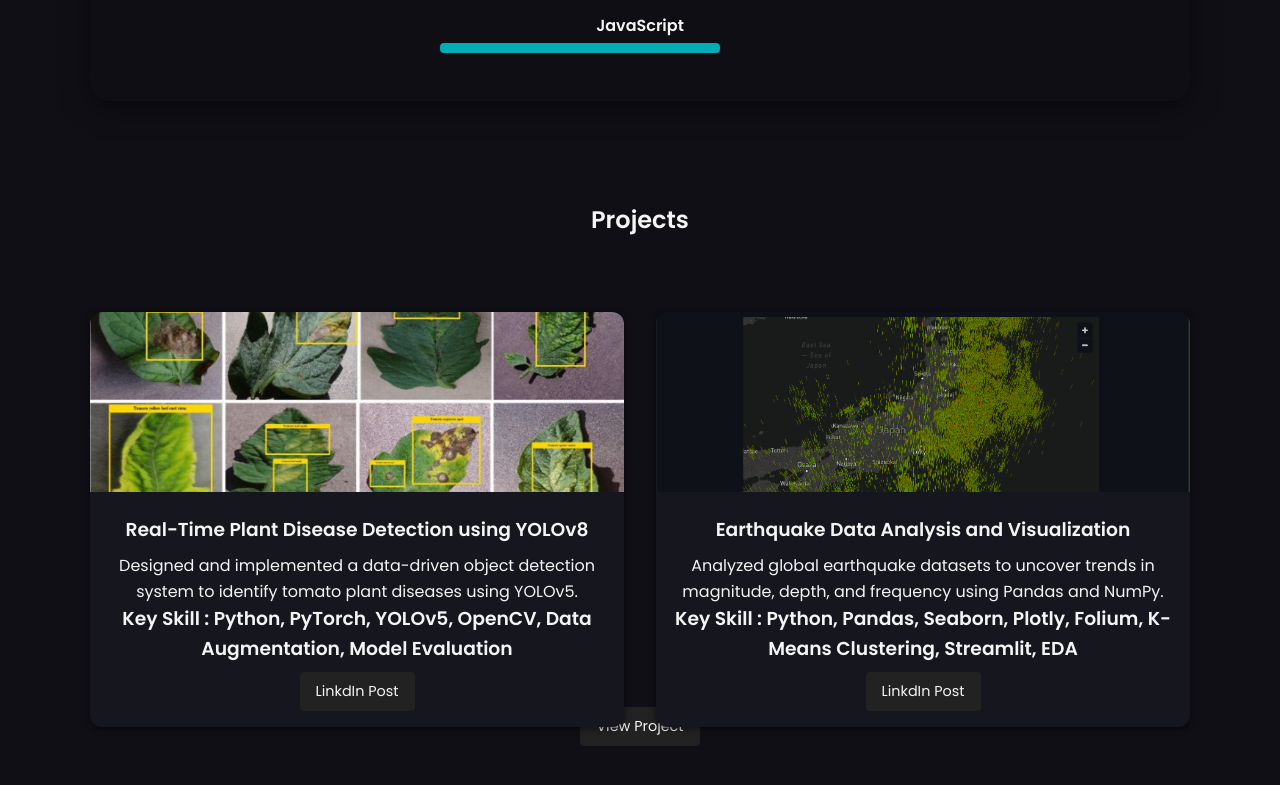
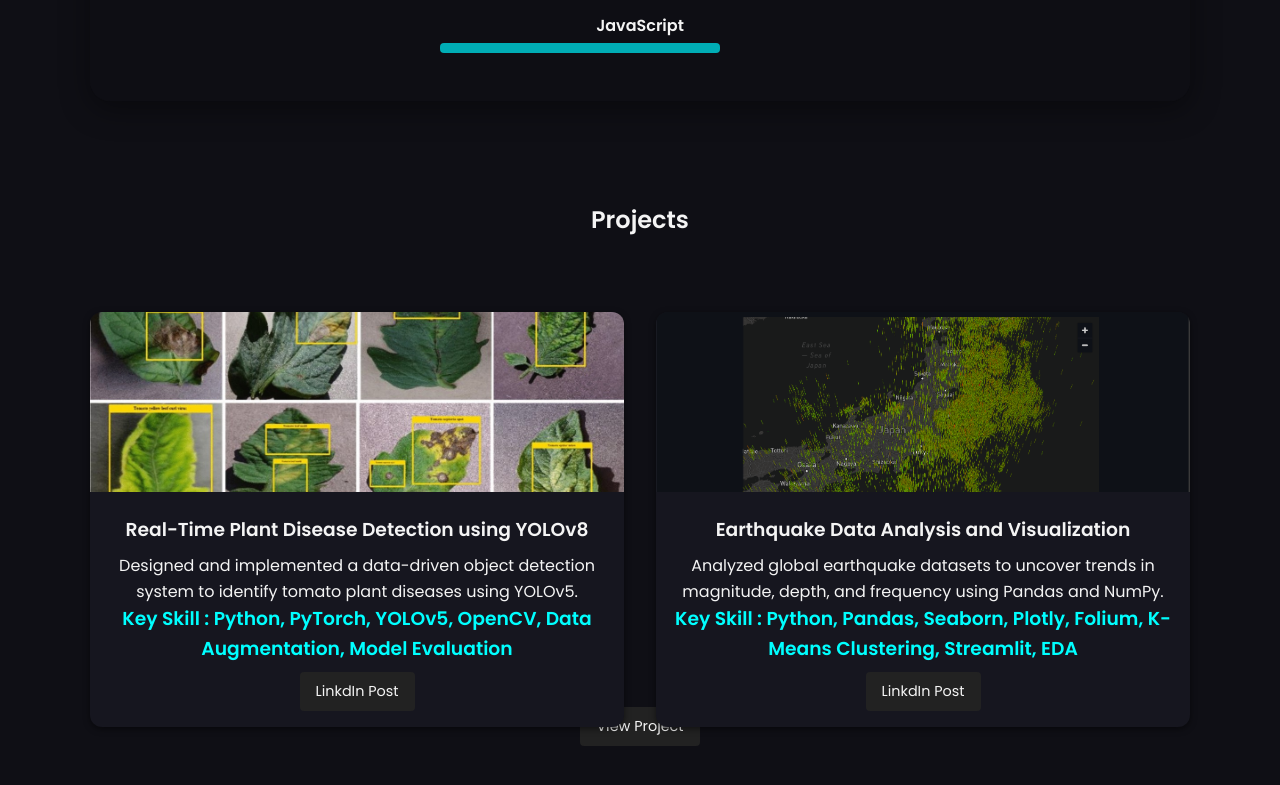
Before and after one commit to Joshua-Samraj/static_portfolio, a plain HTML site: page public/index.html in a window 1280 px wide. Shown: the part 1925-2710 px from the top of the page. Drawn offline with nearby package versions, Linux system fonts and the light colour scheme.

Commit message:
Update index.html

```diff
--- a/public/index.html
+++ b/public/index.html
@@ -15,7 +15,7 @@
   <!--‑‑‑‑ Nav ‑‑‑‑-->
   <header id="navbar">
     <div class="container nav-container">
-      <h1 class="logo"><a href="#home">Joshua <strong style="color: aliceblue;">Samraj</strong><strong style="font-size: 20px;">Portfolio</strong> </a></h1>
+      <h1 class="logo"><a href="#home">Joshua |<strong style="color: aliceblue;">|Samraj |</strong>| <strong style="font-size: 20px;">Portfolio</strong> </a></h1>
 
       <nav>
         <ul class="nav-links">
@@ -91,7 +91,7 @@ intelligent solutions.
             <p>Designed and implemented a data-driven object detection system to identify tomato plant diseases using YOLOv5.</p>
 
 
-            <h3><strong>Key Skill : </strong> Python, PyTorch, YOLOv5, OpenCV, Data Augmentation, Model Evaluation</h3>
+            <h3 style="color: aqua;"><strong>Key Skill : </strong> Python, PyTorch, YOLOv5, OpenCV, Data Augmentation, Model Evaluation</h3>
 
             <a href="https://www.linkedin.com/posts/joshua-samraj-j-64a316263_computervision-deeplearning-yolov8-activity-7326973101907288064-B4v-/?utm_source=share&utm_medium=member_desktop&rcm=ACoAAECnERoBIu1L7kjbLO1q9Zf0eao_7I2kXWc" target="_blank" class="btn-sm">LinkdIn Post</a>
           </div>
@@ -104,7 +104,7 @@ intelligent solutions.
             <p>Analyzed global earthquake datasets to uncover trends in magnitude, depth, and frequency using Pandas and NumPy.</p>
 
 
-            <h3><strong>Key Skill : </strong> Python, Pandas, Seaborn, Plotly, Folium, K-Means Clustering, Streamlit, EDA</h3>
+            <h3 style="color: aqua;"><strong>Key Skill : </strong> Python, Pandas, Seaborn, Plotly, Folium, K-Means Clustering, Streamlit, EDA</h3>
 
             <a href="https://www.linkedin.com/posts/joshua-samraj-j-64a316263_computervision-deeplearning-yolov8-activity-7326973101907288064-B4v-/?utm_source=share&utm_medium=member_desktop&rcm=ACoAAECnERoBIu1L7kjbLO1q9Zf0eao_7I2kXWc" target="_blank" class="btn-sm">LinkdIn Post</a>
           </div>
```
